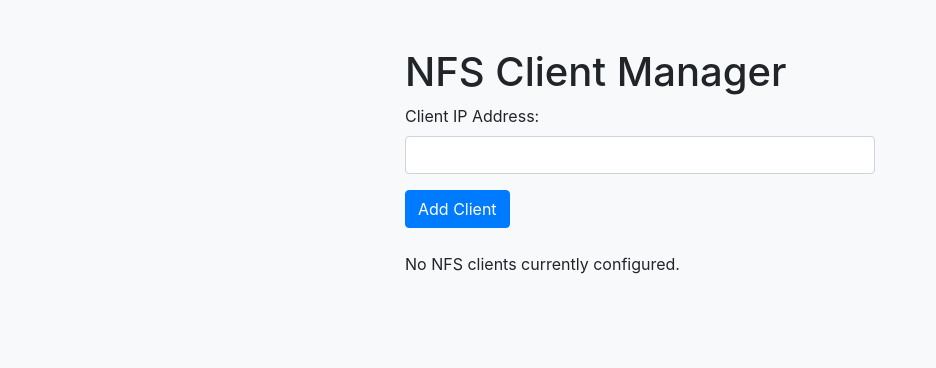
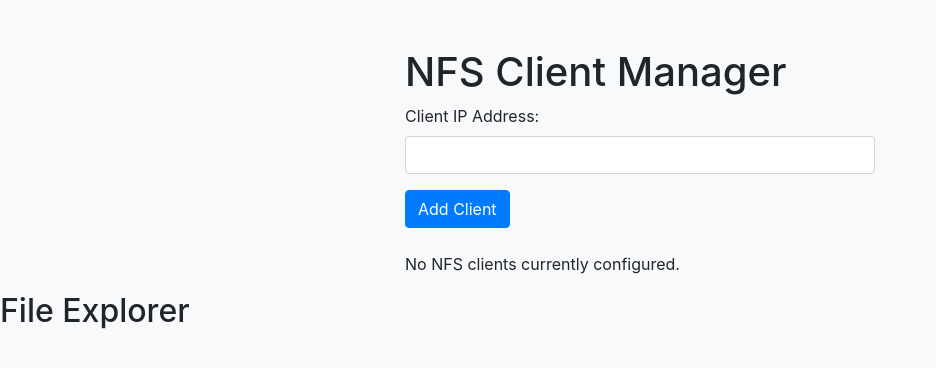
Before and after one commit to Toymakerftw/recycler-master, a Flask app: template templates/index.html in a window 1280 px wide. Shown: the top 368 px of the page, without its empty margins (0-936 px from the left). Run offline with Flask 2, Linux system fonts and the light colour scheme; the template is opened without the code that fills it, so the values that code supplies are empty; some libraries are stand-ins or nearby versions.

Commit message:
cbin: Add file explorer

```diff
--- a/app.py
+++ b/app.py
@@ -84,7 +84,14 @@ def index():
                         client_ip = parts[1].split('(')[0]
                         nfs_clients.append(client_ip)
 
-    return render_template('index.html', nfs_clients=nfs_clients)
+    # File Explorer
+    path = request.args.get('path', EXPORT_DIR)
+    file_list = []
+    for item in os.listdir(path):
+        item_path = os.path.join(path, item)
+        is_dir = os.path.isdir(item_path)
+        file_list.append({'name': item, 'path': item_path, 'is_dir': is_dir})
 
+    return render_template('index.html', nfs_clients=nfs_clients, file_list=file_list)
 if __name__ == '__main__':
     app.run(host='0.0.0.0', port=5000, debug=True)
--- a/templates/index.html
+++ b/templates/index.html
@@ -1,30 +1,41 @@
 <!DOCTYPE html>
 <html lang="en">
   <head>
-    <meta charset="UTF-8">
-    <meta name="viewport" content="width=device-width, initial-scale=1.0">
+    <meta charset="UTF-8" />
+    <meta name="viewport" content="width=device-width, initial-scale=1.0" />
     <title>NFS Client Manager</title>
-    <link rel="stylesheet" href="https://stackpath.bootstrapcdn.com/bootstrap/4.3.1/css/bootstrap.min.css">
-    <link rel="stylesheet" href="{{ url_for('static', filename='css/style.css') }}">
+    <link
+      rel="stylesheet"
+      href="https://stackpath.bootstrapcdn.com/bootstrap/4.3.1/css/bootstrap.min.css"
+    />
+    <link
+      rel="stylesheet"
+      href="{{ url_for('static', filename='css/style.css') }}"
+    />
   </head>
   <body>
     <div class="container mt-5">
       <h1>NFS Client Manager</h1>
-        {% with messages = get_flashed_messages(with_categories=true) %}
-        {% if messages %}
-            {% for category, message in messages %}
+      {% with messages = get_flashed_messages(with_categories=true) %} {% if
+      messages %} {% for category, message in messages %}
       <div class="alert alert-{{ category }}">{{ message }}</div>
-            {% endfor %}
-        {% endif %}
-        {% endwith %}
+      {% endfor %} {% endif %} {% endwith %}
 
       <!-- Add Client Form -->
       <form method="POST" class="mb-4">
         <div class="form-group">
           <label for="client_ip">Client IP Address:</label>
-                <input type="text" class="form-control" id="client_ip" name="client_ip" required>
+          <input
+            type="text"
+            class="form-control"
+            id="client_ip"
+            name="client_ip"
+            required
+          />
         </div>
-            <button type="submit" name="add_client" class="btn btn-primary">Add Client</button>
+        <button type="submit" name="add_client" class="btn btn-primary">
+          Add Client
+        </button>
       </form>
 
       <!-- List of Current Clients -->
@@ -32,10 +43,19 @@
       <h2>Current NFS Clients</h2>
       <ul class="list-group">
         {% for client in nfs_clients %}
-            <li class="list-group-item d-flex justify-content-between align-items-center">
+        <li
+          class="list-group-item d-flex justify-content-between align-items-center"
+        >
           {{ client }}
           <form method="POST" class="d-inline">
-                    <button type="submit" name="remove_client" value="{{ client }}" class="btn btn-danger btn-sm">Remove</button>
+            <button
+              type="submit"
+              name="remove_client"
+              value="{{ client }}"
+              class="btn btn-danger btn-sm"
+            >
+              Remove
+            </button>
           </form>
         </li>
         {% endfor %}
@@ -44,6 +64,19 @@
       <p>No NFS clients currently configured.</p>
       {% endif %}
     </div>
+
+    <!-- File Explorer -->
+    <h2>File Explorer</h2>
+    <ul class="list-group">
+      {% for item in file_list %}
+      <li class="list-group-item">
+        {% if item.is_dir %}
+        <a href="{{ url_for('index', path=item.path) }}">{{ item.name }}/</a>
+        {% else %} {{ item.name }} {% endif %}
+      </li>
+      {% endfor %}
+    </ul>
+
     <script src="{{ url_for('static', filename='js/script.js') }}"></script>
   </body>
 </html>
```
Lines whose indentation alone changed are shown as unchanged.
